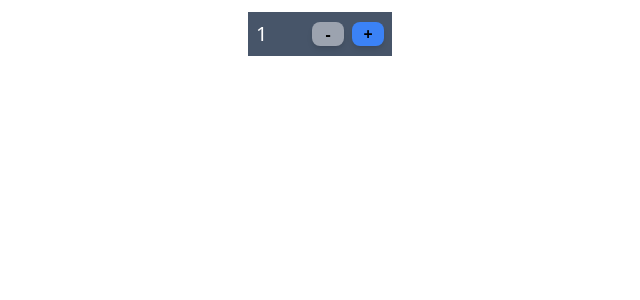
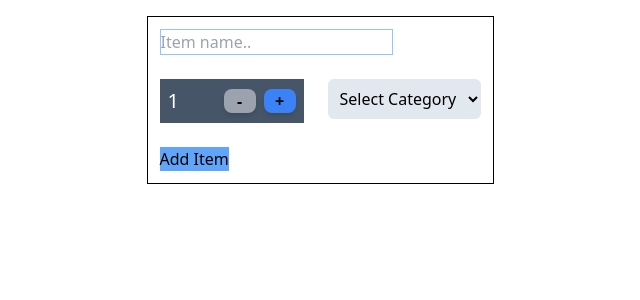
Before and after one commit to chinedu-amaechi/cprg306-assignments, a Next.js app: page /week-5 in a window 1280 px wide. Shown: the top 300 px of the page, without its empty margins (320-960 px from the left). Built offline with nearby package versions, Linux system fonts and the light colour scheme.

Commit message:
Adding Shopping List Form
An input field for the item name.
A category dropdown with various options like Produce, Dairy, Bakery, and more.
An "Add Item" button to submit the form.

```diff
--- a/app/page.js
+++ b/app/page.js
@@ -6,11 +6,11 @@ export default function Page() {
       <div className="m-3">
       <p className="font-semibold">DEMOs for CPRG306 Assignment</p>
         <div className="flex w-full m-2 ml-0">
-          <ul className="flex w-full gap-4 text-center font-semibold text-red-500 p-1 pl-0 border">
-            <li className="border-2 border-blue-950 px-8 py-2"><a href="/week-2">Week 2</a></li>
-            <li className="border-2 border-blue-950 px-8 py-2"><a href="/week-3">Week 3</a></li>
-            <li className="border-2 border-blue-950 px-8 py-2"><a href="/week-4">Week 4</a></li>
-            <li className="border-2 border-blue-950 px-8 py-2"><a href="/week-5">Week 5</a></li>
+          <ul className="flex w-full gap-4 text-center font-semibold text-red-500 p-1 pl-0">
+            <li className="border-2 border-blue-950 px-6 py-2"><a href="/week-2">Week 2</a></li>
+            <li className="border-2 border-blue-950 px-6 py-2"><a href="/week-3">Week 3</a></li>
+            <li className="border-2 border-blue-950 px-6 py-2"><a href="/week-4">Week 4</a></li>
+            <li className="border-2 border-blue-950 px-6 py-2"><a href="/week-5">Week 5</a></li>
           </ul>
         </div>
       </div>
--- a/app/week-5/new-item.js
+++ b/app/week-5/new-item.js
@@ -2,7 +2,8 @@
 import { useState } from "react";
 
 
-export default function NewItem() {
+export default function NewItem()
+{
     const [quantity, setQuantity] = useState(1);
 
     const increment = () => {
@@ -17,7 +18,17 @@ export default function NewItem() {
       }
     };
 
+
+    <div>
+      <input>    </input>
+    </div>
+
   return (
+    <form className="border border-black m-4 ">
+
+        <input type="text" className=" border border-blue-300 m-3" placeholder="Item name.." />
+
+        <div className="flex justify-center w-full">
             <div className="flex items-center justify-between p-2 m-3 bg-slate-600 text-slate-950 w-36">
 
                 <span className="text-white text-xl">{quantity}</span>
@@ -26,10 +37,34 @@ export default function NewItem() {
                   <button className="w-8 bg-blue-500 text-black font-bold rounded-lg shadow-md hover:bg-red-200 focus:outline-none focus:ring-2 disabled:bg-gray-400 focus:ring-opacity-75" onClick={decrement} disabled={quantity==1}>-</button>
 
                   <button className="w-8 bg-blue-500 text-black font-bold rounded-lg shadow-md hover:bg-red-200 focus:outline-none focus:ring-2 disabled:bg-gray-400 focus:ring-opacity-75" onClick={increment} disabled={quantity==20}>+</button>
+                </div>
+            </div>
 
+            <div>
+                <select
+                      className="bg-slate-200 text-black p-2 m-3 rounded-md">
+                      <option value="select">Select Category</option>
+                      <option value="produce">Produce</option>
+                      <option value="dairy">Dairy</option>
+                      <option value="bakery">Bakery</option>
+                      <option value="meat">Meat</option>
+                      <option value="frozen foods">Frozen Foods</option>
+                      <option value="canned goods">Canned Goods</option>
+                      <option value="dry goods">Dry Goods</option>
+                      <option value="beverages">Beverages</option>
+                      <option value="sncaks">Snacks</option>
+                      <option value="household">Household</option>
+                      <option value="other">Other</option>
+                </select>
             </div>
 
         </div>
 
+        <button className="bg-blue-400 m-3">Add Item</button>
+
+
+    </form>
+
  );
+
 }
```
Lines whose indentation alone changed are shown as unchanged.
